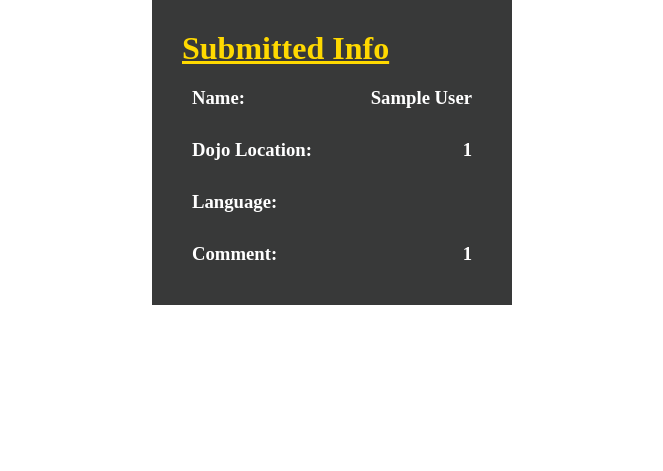
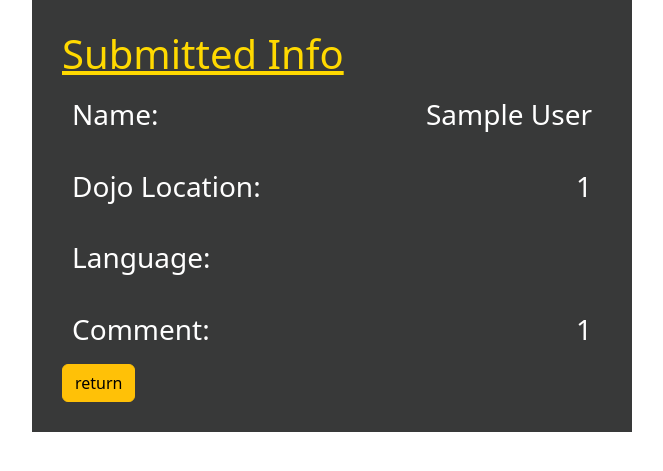
Before and after one commit to MikiWagnr/python_stack, a Flask app: template flask/fundamentals/dojo_survey/templates/result.html in a window 1280 px wide. Shown: the top 471 px of the page, without its empty margins (308-971 px from the left). Run offline with Flask 2, Linux system fonts and the light colour scheme; the template is opened without the code that fills it, so the values that code supplies are empty; the visitor is signed in with stand-in values (Sample User, id 1).

Commit message:
gave a return button

```diff
--- a/flask/fundamentals/dojo_survey/static/result_style.css
+++ b/flask/fundamentals/dojo_survey/static/result_style.css
@@ -6,7 +6,7 @@
 .main{
     margin: 0 auto;
     padding: 30px;
-    width: 300px;
+    width: 600px;
     background-color: rgb(56, 57, 57);
 }
 
--- a/flask/fundamentals/dojo_survey/templates/index.html
+++ b/flask/fundamentals/dojo_survey/templates/index.html
@@ -19,7 +19,7 @@
             <div class="mb-3">
                 <label for='location'>Dojo location:</label>
                 <select class="form-control" name="location">
-                    <option value="" disabled selected hidden>Please Choose...</option>
+                    <option value="none selected">Please Choose...</option>
                     <option>Eastern Time</option>
                     <option>Mountain Time</option>
                     <option>Pacific Time</option>
@@ -28,7 +28,7 @@
             <div class="mb-3">
                 <label for='language'>Favorite Language:</label>
                 <select class="form-control" name="language">
-                    <option value="" disabled selected hidden>Please Choose...</option>
+                    <option value="none selected">Please Choose...</option>
                     <option>HTML/CSS</option>
                     <option>Javascript</option>
                     <option>Python</option>
--- a/flask/fundamentals/dojo_survey/templates/result.html
+++ b/flask/fundamentals/dojo_survey/templates/result.html
@@ -4,6 +4,7 @@
     <meta charset="UTF-8">
     <meta http-equiv="X-UA-Compatible" content="IE=edge">
     <meta name="viewport" content="width=device-width, initial-scale=1.0">
+    <link href="https://cdn.jsdelivr.net/npm/bootstrap@5.3.0-alpha1/dist/css/bootstrap.min.css" rel="stylesheet" integrity="sha384-GLhlTQ8iRABdZLl6O3oVMWSktQOp6b7In1Zl3/Jr59b6EGGoI1aFkw7cmDA6j6gD" crossorigin="anonymous">
     <link rel="stylesheet" type="text/css" href="{{ url_for('static', filename='result_style.css') }}">
     <title>resultspage</title>
 </head>
@@ -26,6 +27,7 @@
             <h3>Comment:</h3>
             <h3>{{session['comment']}}</h3>
         </div>
+        <input class="btn btn-warning" onclick="location.href='/'" type='submit' value='return'>
     </div>
 </body>
 </html>
```
